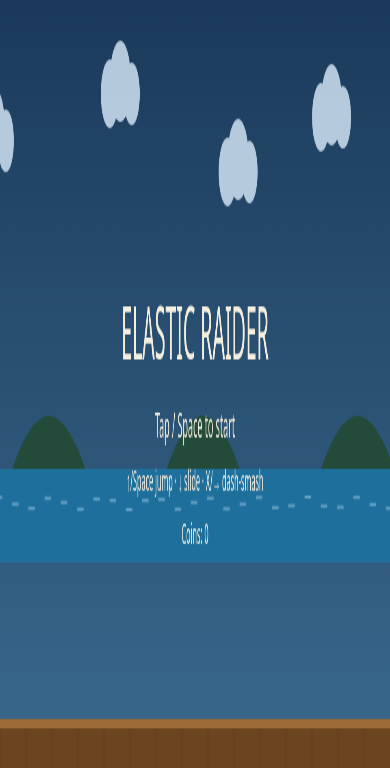
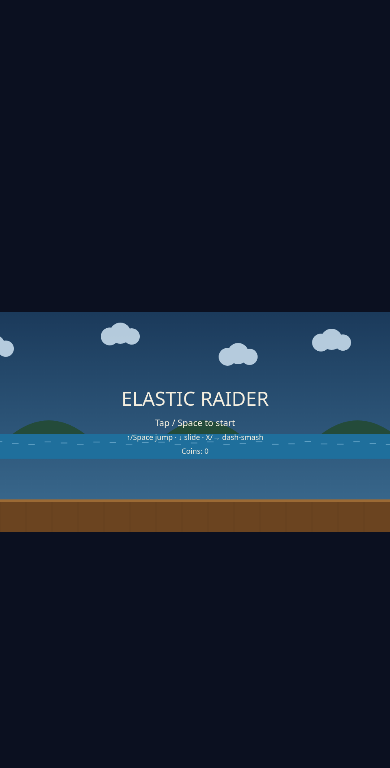
Before and after one commit to ghifiardi/elastic-raider, a website with bundled scripts: page index.html in a window 390 px wide. Built offline with nearby package versions, Linux system fonts and the light colour scheme.

Commit message:
feat: letterbox the canvas to 16:9 (fix mobile aspect distortion)

```diff
--- a/index.html
+++ b/index.html
@@ -2,12 +2,13 @@
 <html lang="en">
 <head>
   <meta charset="utf-8" />
-  <meta name="viewport" content="width=device-width, initial-scale=1, user-scalable=no" />
+  <meta name="viewport" content="width=device-width, initial-scale=1, user-scalable=no, viewport-fit=cover" />
   <title>Elastic Raider</title>
   <style>
     html, body { margin: 0; height: 100%; background: #0b1020; overflow: hidden;
       touch-action: none; font-family: system-ui, sans-serif; }
-    #game { display: block; width: 100vw; height: 100vh; }
+    body { display: flex; align-items: center; justify-content: center; }
+    #game { display: block; }
   </style>
 </head>
 <body>
--- a/src/main.js
+++ b/src/main.js
@@ -24,8 +24,13 @@ const canvas = document.getElementById('game');
 const ctx = canvas.getContext('2d');
 function resize() {
   const dpr = window.devicePixelRatio || 1;
-  canvas.width = VIEW.W * dpr; canvas.height = VIEW.H * dpr;
+  canvas.width = VIEW.W * dpr;
+  canvas.height = VIEW.H * dpr;
   ctx.setTransform(dpr, 0, 0, dpr, 0, 0);
+  // Fit the 16:9 playfield into the viewport without distortion (letterbox).
+  const fit = Math.min(window.innerWidth / VIEW.W, window.innerHeight / VIEW.H);
+  canvas.style.width = `${VIEW.W * fit}px`;
+  canvas.style.height = `${VIEW.H * fit}px`;
 }
 resize(); window.addEventListener('resize', resize);
 
```
